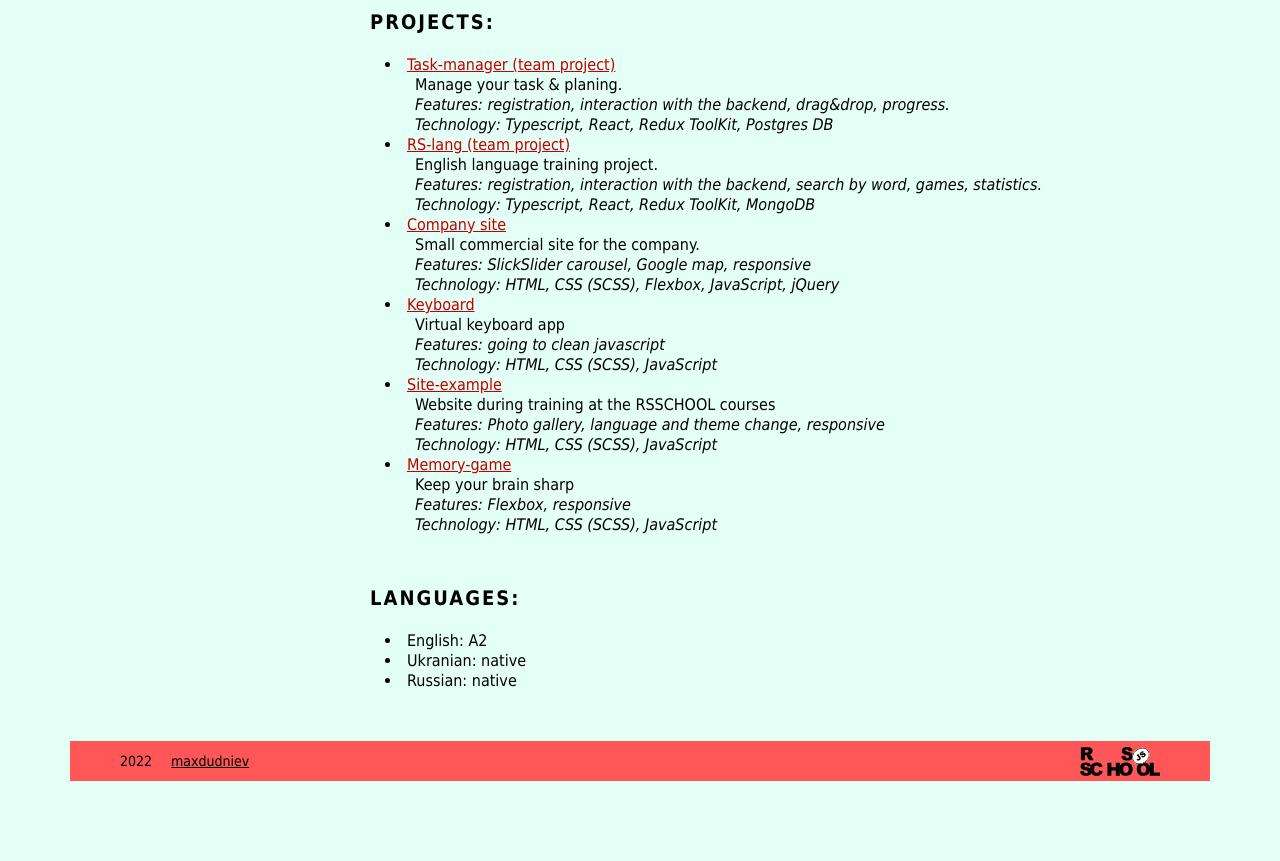
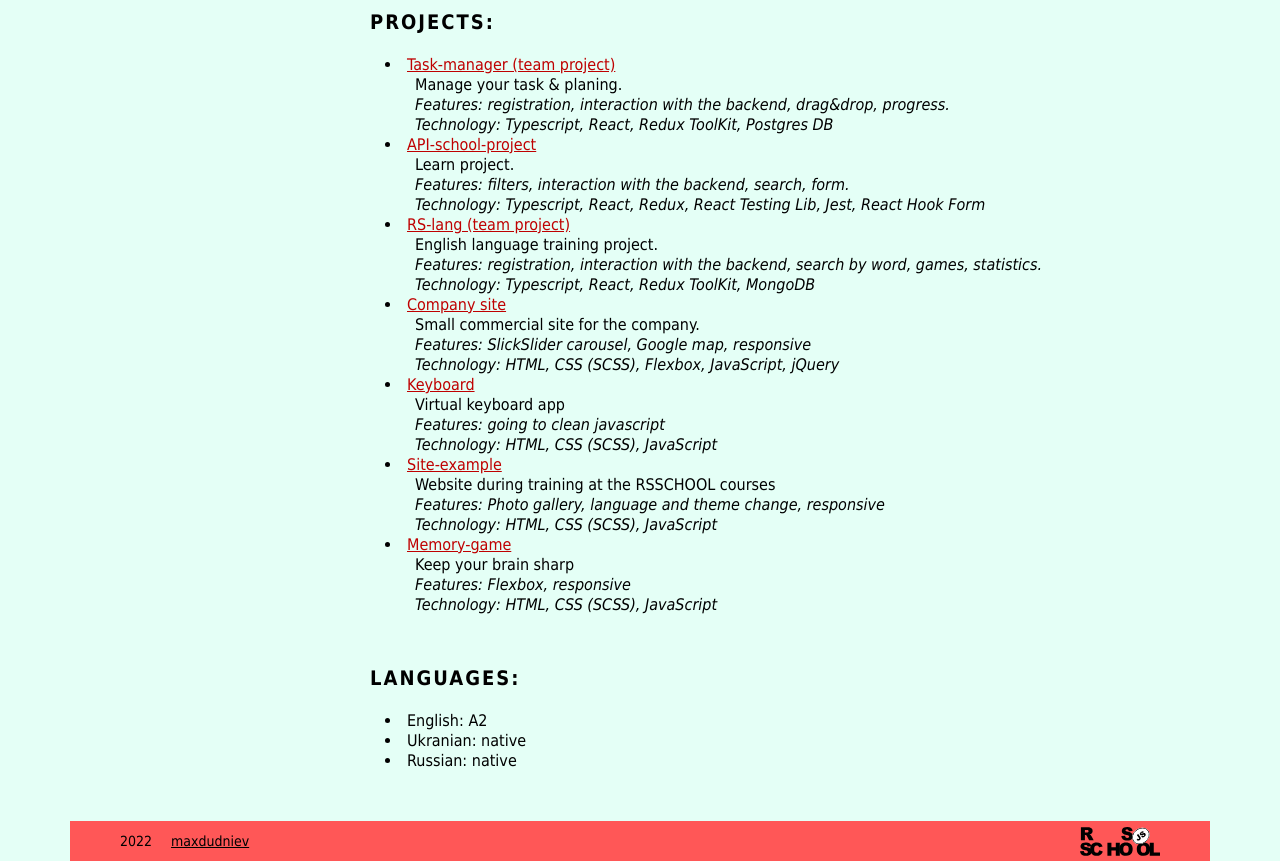
Before and after one commit to maks-1987/rsschool-cv, a plain HTML site: page index.html in a window 1280 px wide. Shown: the part 1080-1941 px from the top of the page. Before the commit the page ends 1861 px from the top, so only its background shows below. Drawn offline with Linux system fonts and the light colour scheme.

Commit message:
feat: add link to api learn site

```diff
--- a/index.html
+++ b/index.html
@@ -212,6 +212,20 @@
                     </div>
                   </li>
                   <li>
+                    <a class="links" target="_blank" href="https://rs-react-redux.netlify.app"
+                    >API-school-project</a
+                    >
+                    <div class="projects-description">
+                      Learn project.
+                      <p class="projects-description__accent">
+                        Features: filters, interaction with the backend, search, form.
+                      </p>
+                      <p class="projects-description__accent">
+                        Technology: Typescript, React, Redux, React Testing Lib, Jest, React Hook Form
+                      </p>
+                    </div>
+                  </li>
+                  <li>
                     <a class="links" target="_blank" href="https://rslang-team.netlify.app"
                       >RS-lang (team project)</a
                     >
```
